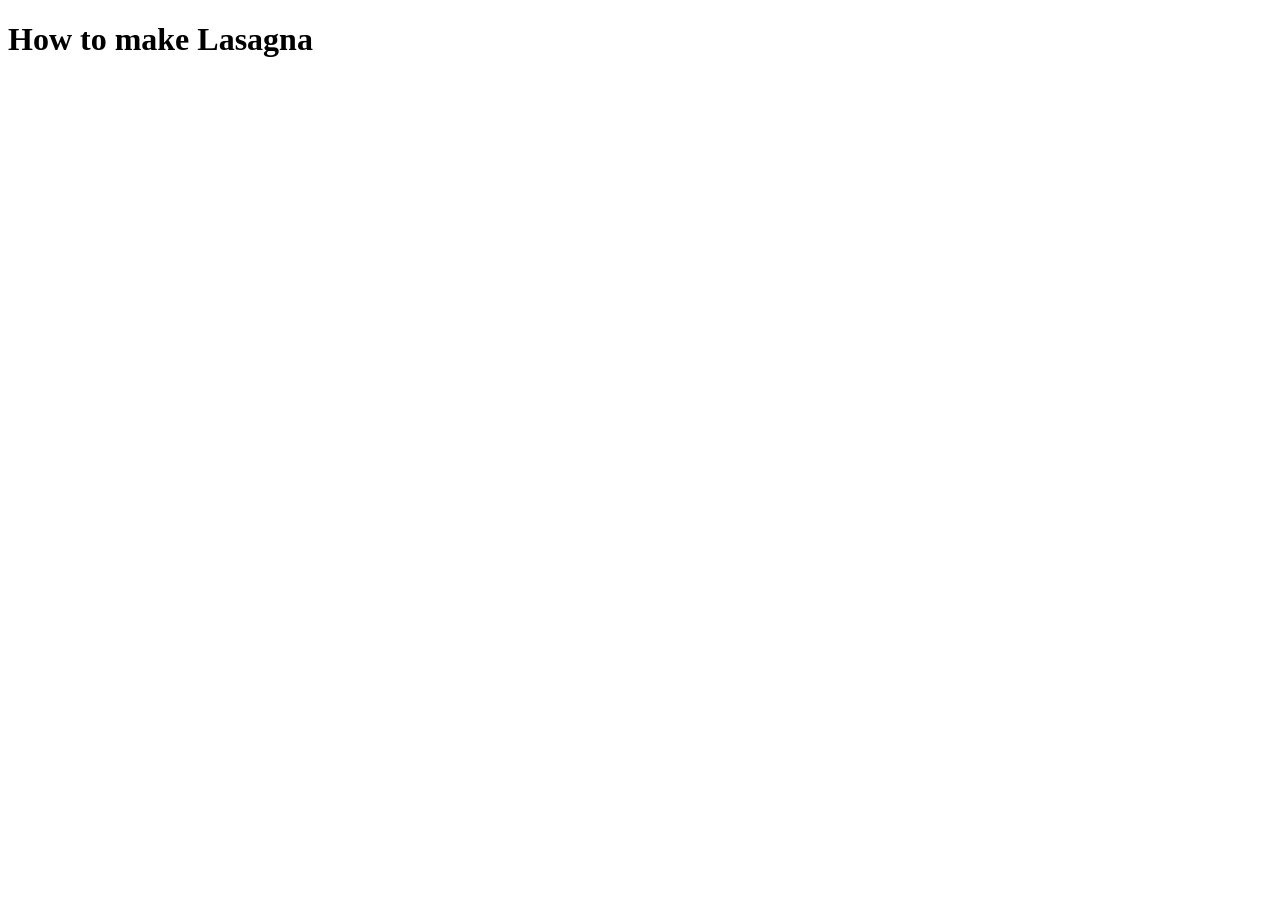
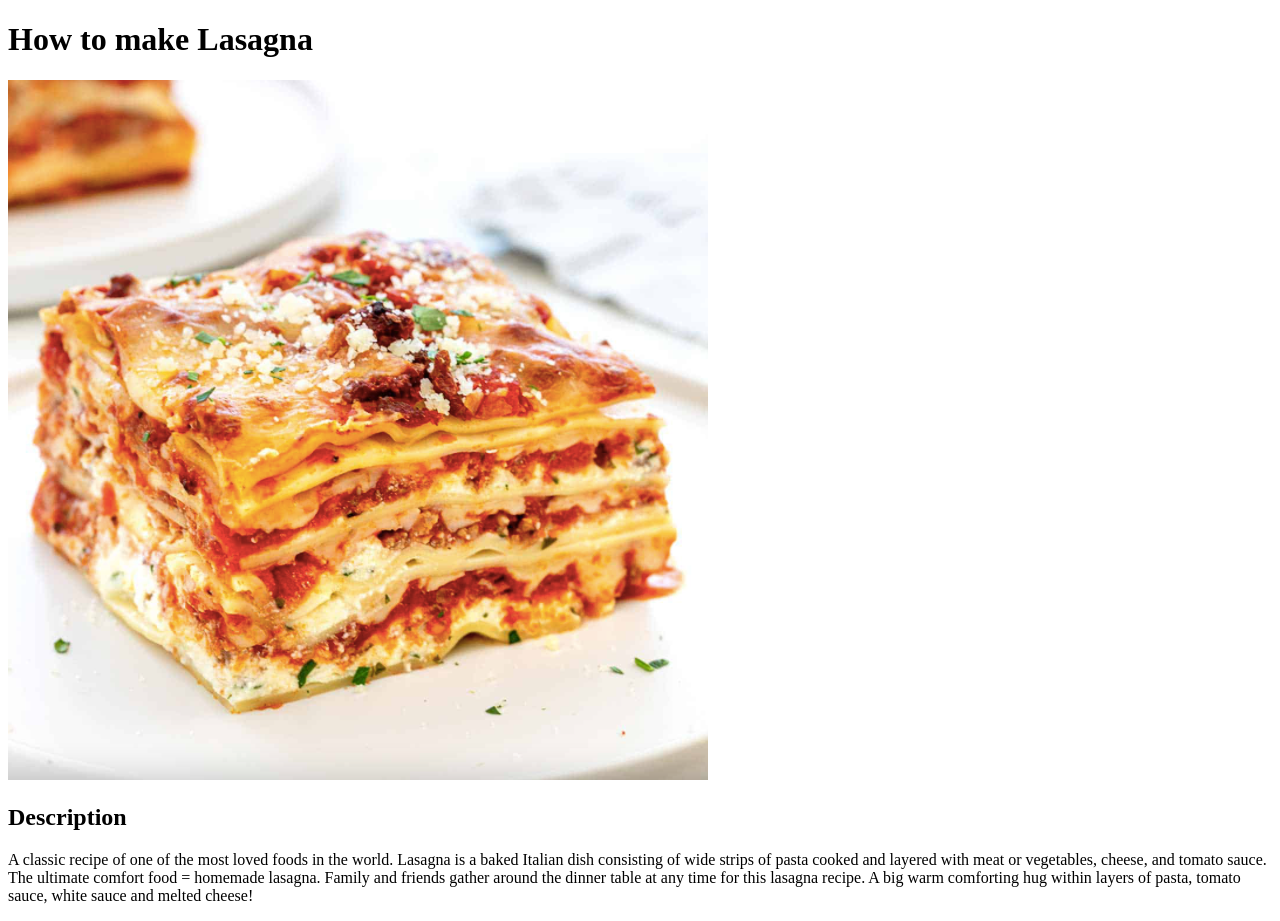
Before and after one commit to iliyu/odin-recipes, a plain HTML site: page recipes/lasagna.html in a window 1280 px wide. Before the commit the page ends 800 px from the top, so only its background shows below. Drawn offline with Linux system fonts and the light colour scheme.

Commit message:
edit main content. add lasagna description

```diff
--- a/recipes/lasagna.html
+++ b/recipes/lasagna.html
@@ -11,6 +11,17 @@
 <body>
     <main>
         <h1>How to make Lasagna</h1>
+        <img src="images/lasagna.png" alt="lasagna">
+
+        <section>
+            <h2>Description</h2>
+            <p>A classic recipe of one of the most loved foods in the world. Lasagna is a baked Italian dish consisting
+                of
+                wide strips of pasta cooked and layered with meat or vegetables, cheese, and tomato sauce. The ultimate
+                comfort food = homemade lasagna. Family and friends gather around the dinner table at any time for this
+                lasagna recipe. A big warm comforting hug within layers of pasta, tomato sauce, white sauce and melted
+                cheese!</p>
+        </section>
     </main>
 </body>
 
```
Also changed, not shown: recipes/images/lasagna.png (added).
